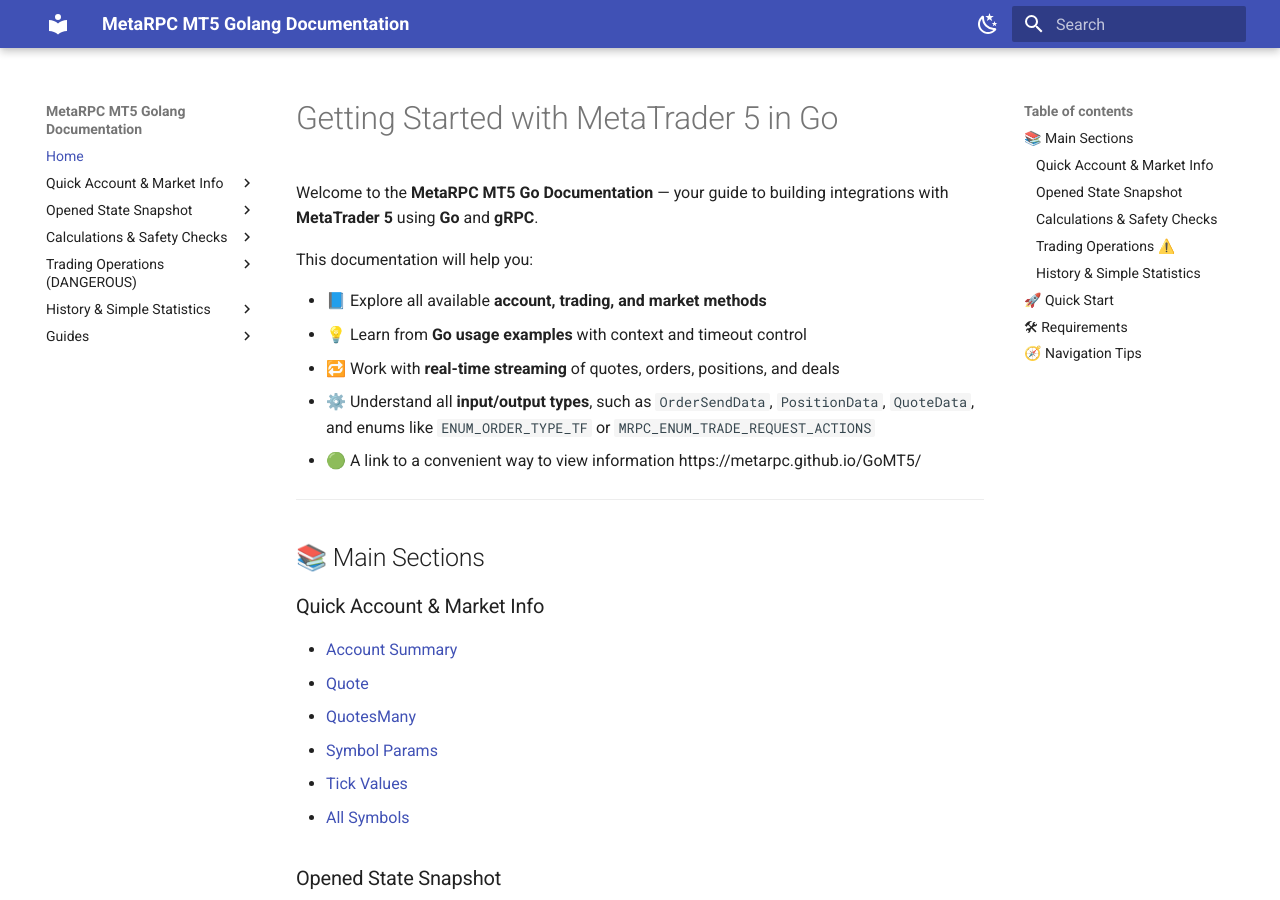
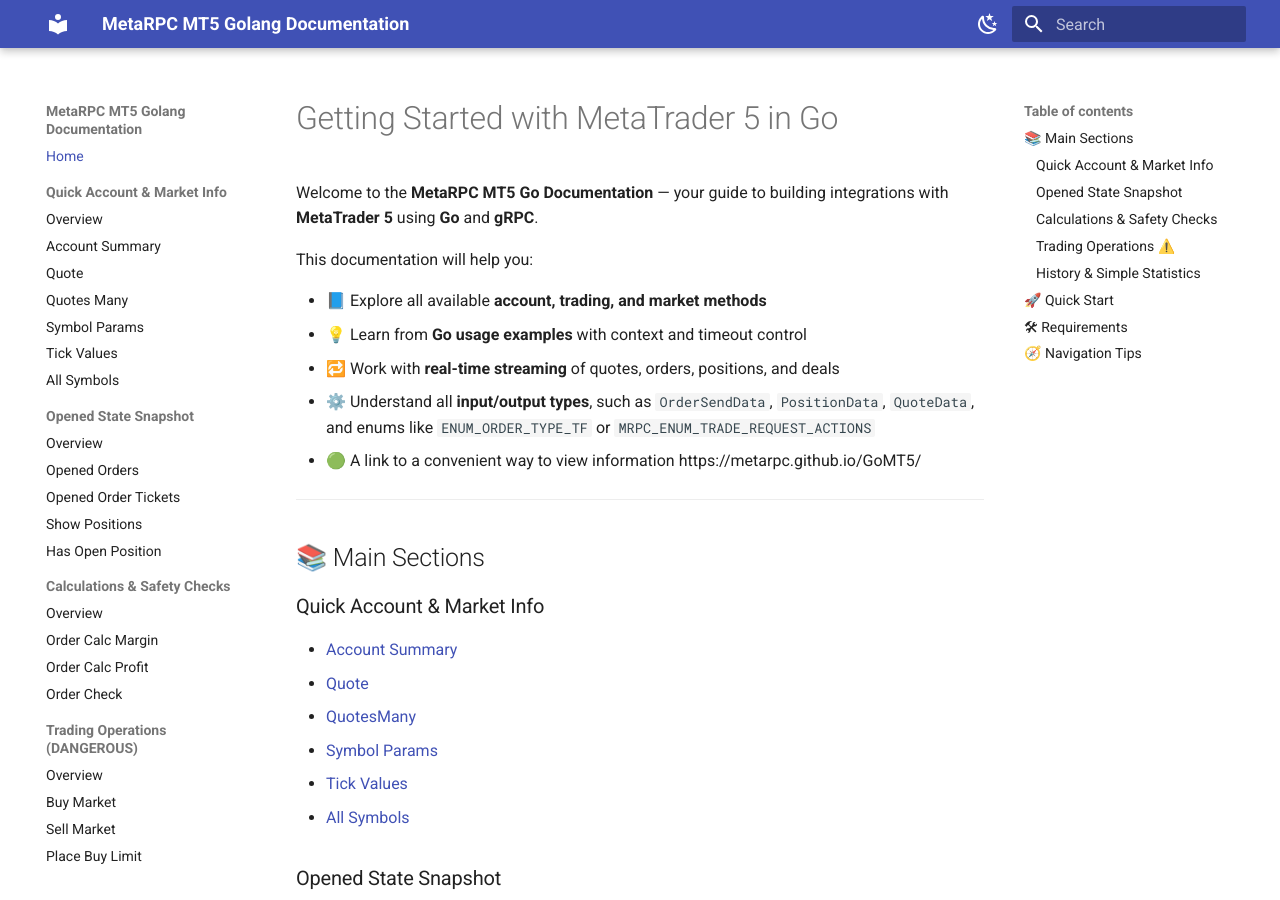
Before and after one commit to MetaRPC/GoMT5, an MkDocs documentation site: the page built from docs/index.md, in a window 1280 px wide and 900 px high. Built offline with MkDocs 1.6.1 and Material for MkDocs 9.7.7, drawn with Linux system fonts in a browser that asks for light colours.

Commit message:
Update mkdocs.yml

```diff
--- a/mkdocs.yml
+++ b/mkdocs.yml
@@ -21,11 +21,13 @@
     - navigation.tracking
     - content.code.copy
     - content.action.edit
+    - navigation.sections
 
 nav:
   - Home: index.md
 
   - Quick Account & Market Info:
+      - Overview: QuickAccount_MarketInfo/MarketInfo_Overview.md
       - Account Summary: QuickAccount_MarketInfo/AccountSummary.md
       - Quote: QuickAccount_MarketInfo/Quote.md
       - Quotes Many: QuickAccount_MarketInfo/QuotesMany.md
@@ -34,17 +36,20 @@
       - All Symbols: QuickAccount_MarketInfo/AllSymbols.md
 
   - Opened State Snapshot:
+      - Overview: Opened_State_Snapshot/OpenedStateSnapshot_Overview.md
       - Opened Orders: Opened_State_Snapshot/OpenedOrders.md
       - Opened Order Tickets: Opened_State_Snapshot/OpenedOrderTickets.md
       - Show Positions: Opened_State_Snapshot/ShowPositions.md
       - Has Open Position: Opened_State_Snapshot/HasOpenPosition.md
 
   - Calculations & Safety Checks:
+      - Overview: Calculations_And_PreliminaryVerification/Verification_Overview.md
       - Order Calc Margin: Calculations_And_PreliminaryVerification/OrderCalcMargin.md
       - Order Calc Profit: Calculations_And_PreliminaryVerification/OrderCalcProfit.md
       - Order Check: Calculations_And_PreliminaryVerification/ShowOrderCheck.md
 
   - "Trading Operations (DANGEROUS)":
+      - Overview: "TradingOps(DANGEROUS)/TradingOperations_Overview.md"
       - Buy Market: "TradingOps(DANGEROUS)/BuyMarket.md"
       - Sell Market: "TradingOps(DANGEROUS)/SellMarket.md"
       - Place Buy Limit: "TradingOps(DANGEROUS)/PlaceBuyLimit.md"
@@ -65,11 +70,11 @@
       - Show Deals Count: History_And_SimpleStatistics/ShowDealsCount.md
       - Order By Ticket: History_And_SimpleStatistics/OrderByTicket.md
       - Deal By Ticket: History_And_SimpleStatistics/DealByTicket.md
+      - "History Range (important)": "History_And_SimpleStatistics/History_Range(important).md"
 
   - Guides:
       - CLI Guide: Using_GoMT5.md
       - Beginner Run Guide: Beginner_Run_Guide.md
-
 
 plugins:
   - search
```
